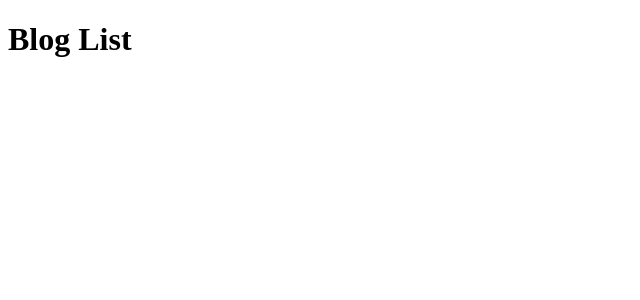
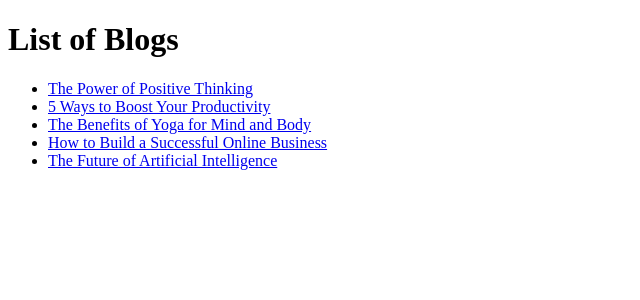
Before and after one commit to tkmpraveens/nextjs-learning, a Next.js app in the folder routing/: page /blog/list in a window 1280 px wide. Shown: the top 300 px of the page, without its empty margins (0-640 px from the left). Built offline with nearby package versions, Linux system fonts and the light colour scheme.

Commit message:
Jsx done

```diff
--- a/routing/pages/blog/list.js
+++ b/routing/pages/blog/list.js
@@ -1,5 +1,45 @@
+import Link from "next/link";
+
 const BlogList = () => {
-  return <h1>Blog List</h1>;
+  const blogList = [
+    {
+      title: "The Power of Positive Thinking",
+      link: "2023/Jan/positive-thinking",
+    },
+    {
+      title: "5 Ways to Boost Your Productivity",
+      link: "2022/Dec/boost-productivity",
+    },
+    {
+      title: "The Benefits of Yoga for Mind and Body",
+      link: "2023/jan/yoga",
+    },
+    {
+      title: "How to Build a Successful Online Business",
+      link: "2022/may/successful-online-business",
+    },
+    {
+      title: "The Future of Artificial Intelligence",
+      link: "2023/feb/The Future of Artificial Intelligence", //This will also work. The URL will be stringified, and any spaces will be replaced with '%20'
+    },
+  ];
+
+  return (
+    <main className="main">
+      <h1 className="title">List of Blogs</h1>
+      <ul>
+        {blogList.map((blog, i) => {
+          return (
+            <li key={i}>
+              <Link className="link" href={`/blog/${blog.link}`}>
+                {blog.title}
+              </Link>
+            </li>
+          );
+        })}
+      </ul>
+    </main>
+  );
 };
 
 export default BlogList;
--- a/routing/pages/index.js
+++ b/routing/pages/index.js
@@ -1,7 +1,7 @@
 import Link from "next/link";
 
 const HomePage = () => {
-  const linkList = ["", "portfolio", "client", "blog", "about"];
+  const linkList = ["portfolio", "client", "blog", "about"];
 
   return (
     <main className="main">
@@ -11,7 +11,7 @@ const HomePage = () => {
           return (
             <li key={i}>
               <Link className="link" href={`/${link}`}>
-                {`${link ? link : "home"} Page`}
+                {link} Page
               </Link>
             </li>
           );
```
Also changed, not shown: routing/pages/blog/[...slug].js (+13 -4 lines), routing/pages/blog/index.js (+12 -1 lines).
